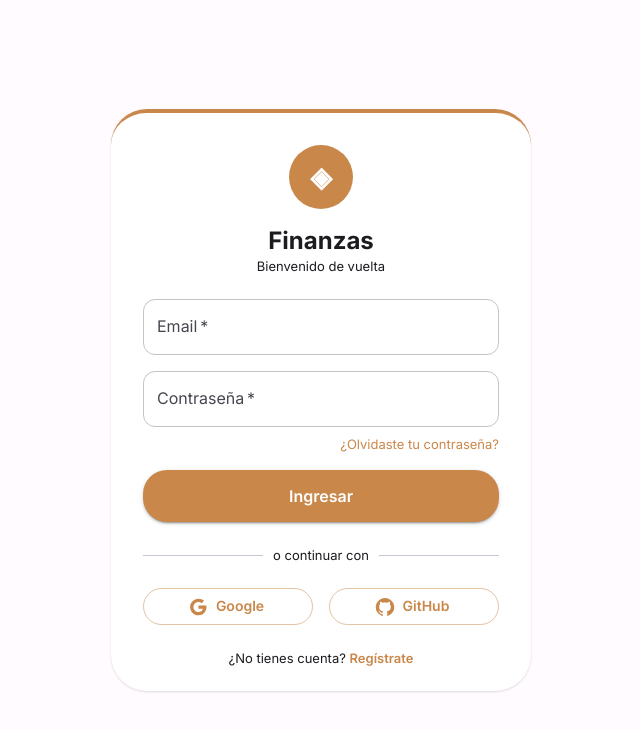
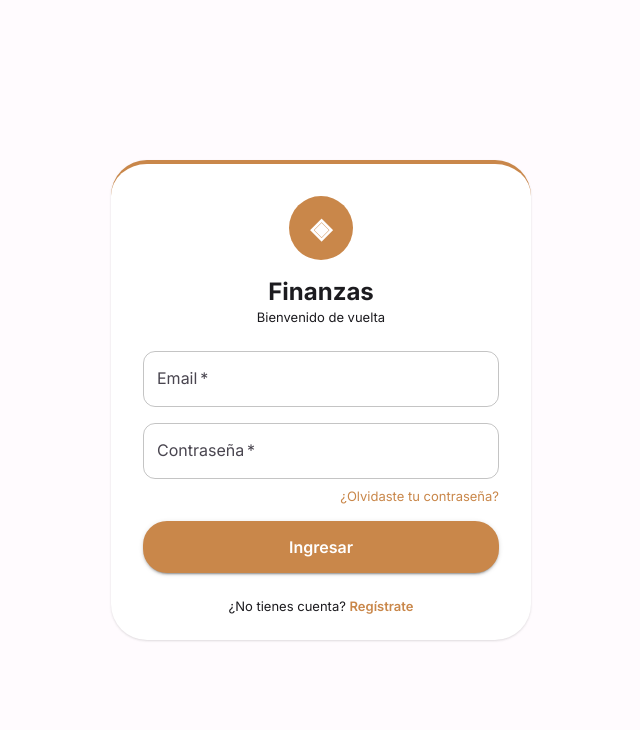
Before and after one commit to jflores31/gastos-app, a Next.js app: page /login in a window 1280 px wide. Shown: the top 730 px of the page, without its empty margins (319-959 px from the left). Built offline with nearby package versions, Linux system fonts and the light colour scheme; no server answers.

Commit message:
Remove Google and GitHub OAuth buttons from login page
Co-Authored-By: Claude Sonnet 4.6 <noreply@anthropic.com>

```diff
--- a/src/app/login/page.tsx
+++ b/src/app/login/page.tsx
@@ -1,8 +1,7 @@
 "use client"
 
 import { useState } from "react"
-import { Box, Card, CardContent, Typography, TextField, Button, Avatar, Divider, Chip } from "@mui/material"
-import { Google, GitHub } from "@mui/icons-material"
+import { Box, Card, CardContent, Typography, TextField, Button, Avatar, Chip } from "@mui/material"
 import Link from "next/link"
 import { createClient } from "../../lib/supabase"
 
@@ -31,14 +30,6 @@ export default function LoginPage() {
     } else {
       window.location.href = "/"
     }
-  }
-
-  const handleSocialLogin = (provider: "google" | "github") => {
-    const supabase = createClient()
-    supabase.auth.signInWithOAuth({
-      provider,
-      options: { redirectTo: `${window.location.origin}/` },
-    })
   }
 
   return (
@@ -72,19 +63,6 @@ export default function LoginPage() {
             </Button>
           </form>
 
-          <Divider sx={{ my: 3 }}>
-            <Typography variant="body2" color="text.secondary">o continuar con</Typography>
-          </Divider>
-
-          <Box sx={{ display: "flex", gap: 2, justifyContent: "center" }}>
-            <Button variant="outlined" startIcon={<Google />} onClick={() => handleSocialLogin("google")} sx={{ flex: 1, borderRadius: 2 }}>
-              Google
-            </Button>
-            <Button variant="outlined" startIcon={<GitHub />} onClick={() => handleSocialLogin("github")} sx={{ flex: 1, borderRadius: 2 }}>
-              GitHub
-            </Button>
-          </Box>
-
           <Box sx={{ textAlign: "center", mt: 3 }}>
             <Typography variant="body2" color="text.secondary">
               ¿No tienes cuenta?{" "}
```
